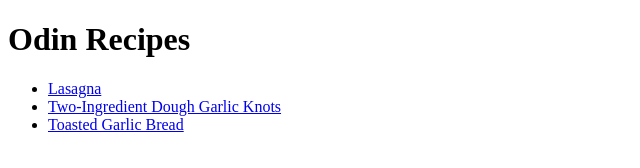
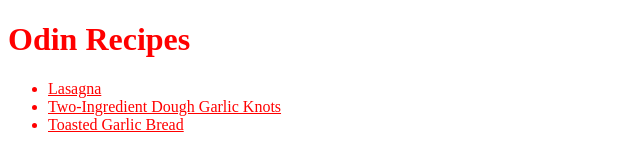
Before and after one commit to AbdessamadMAHDAD/odin-recipes, a plain HTML site: page index.html in a window 1280 px wide. Shown: the whole page, without its empty margins (0-640 px from the left). Drawn offline with Linux system fonts and the light colour scheme.

Commit message:
learning css live with odin cours

```diff
--- a/index.html
+++ b/index.html
@@ -1,16 +1,18 @@
 <!DOCTYPE html>
 <html lang="en">
+
 <head>
     <meta charset="UTF-8">
     <meta name="viewport" content="width=device-width, initial-scale=1.0">
-    <title>Odines Recipes</title>
+    <link rel="stylesheet" href="styles.css">
+    <title> Odines Recipes </title>
 </head>
-<body>
 
-    <head> <h1>
-        <link real="stylesheet" href="style.css">
-        Odin Recipes
-    </h1> </head>
+<body class="body">
+
+    <header>
+        <h1> <link real="stylesheet" href="style.css"> Odin Recipes </h1>
+    </header>
 
    <div>
         <ul>
--- a/style.css
+++ /dev/null
@@ -1,4 +0,0 @@
-div {
-    color:white;
-    background-color:black;
-}
```
